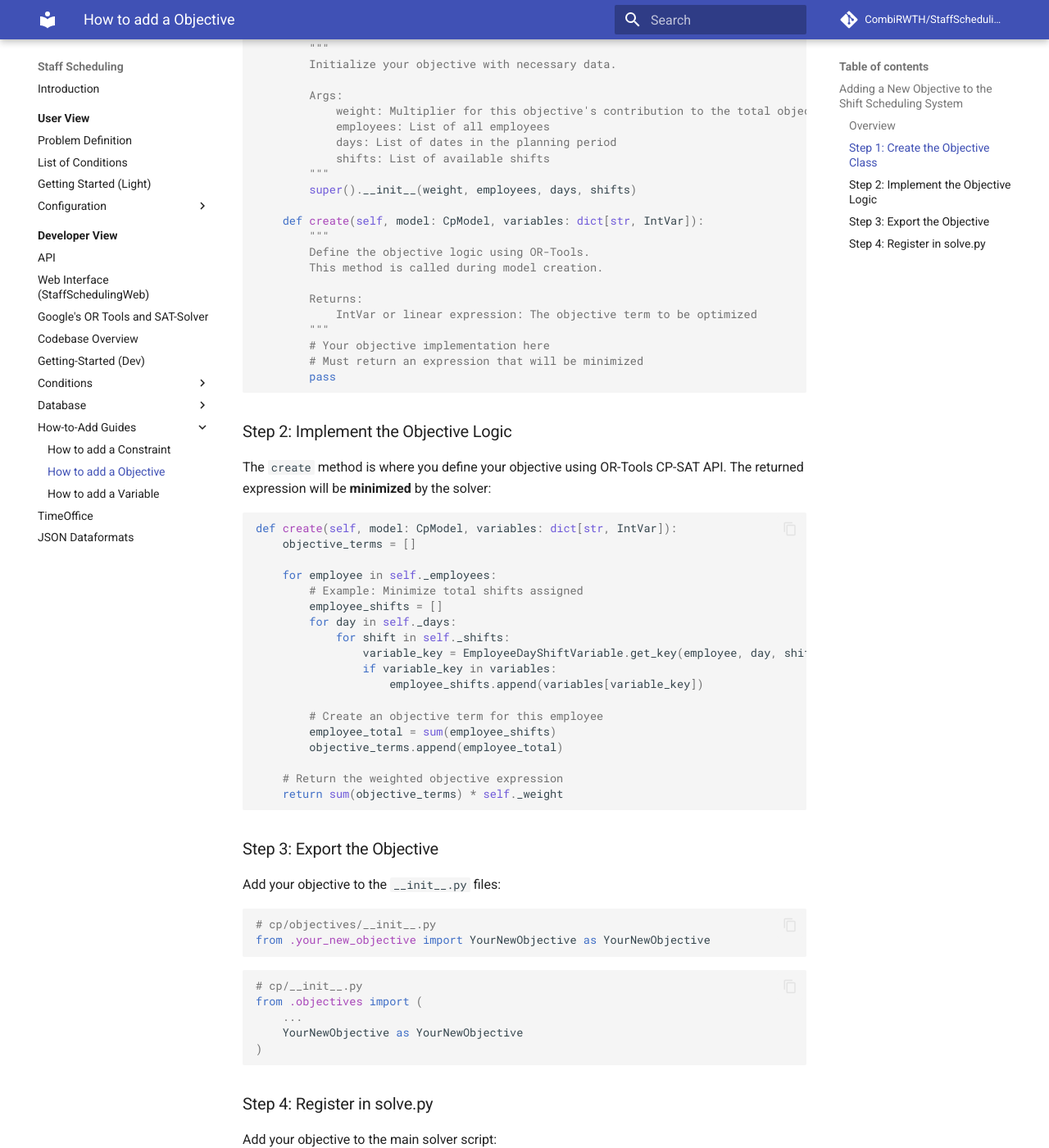
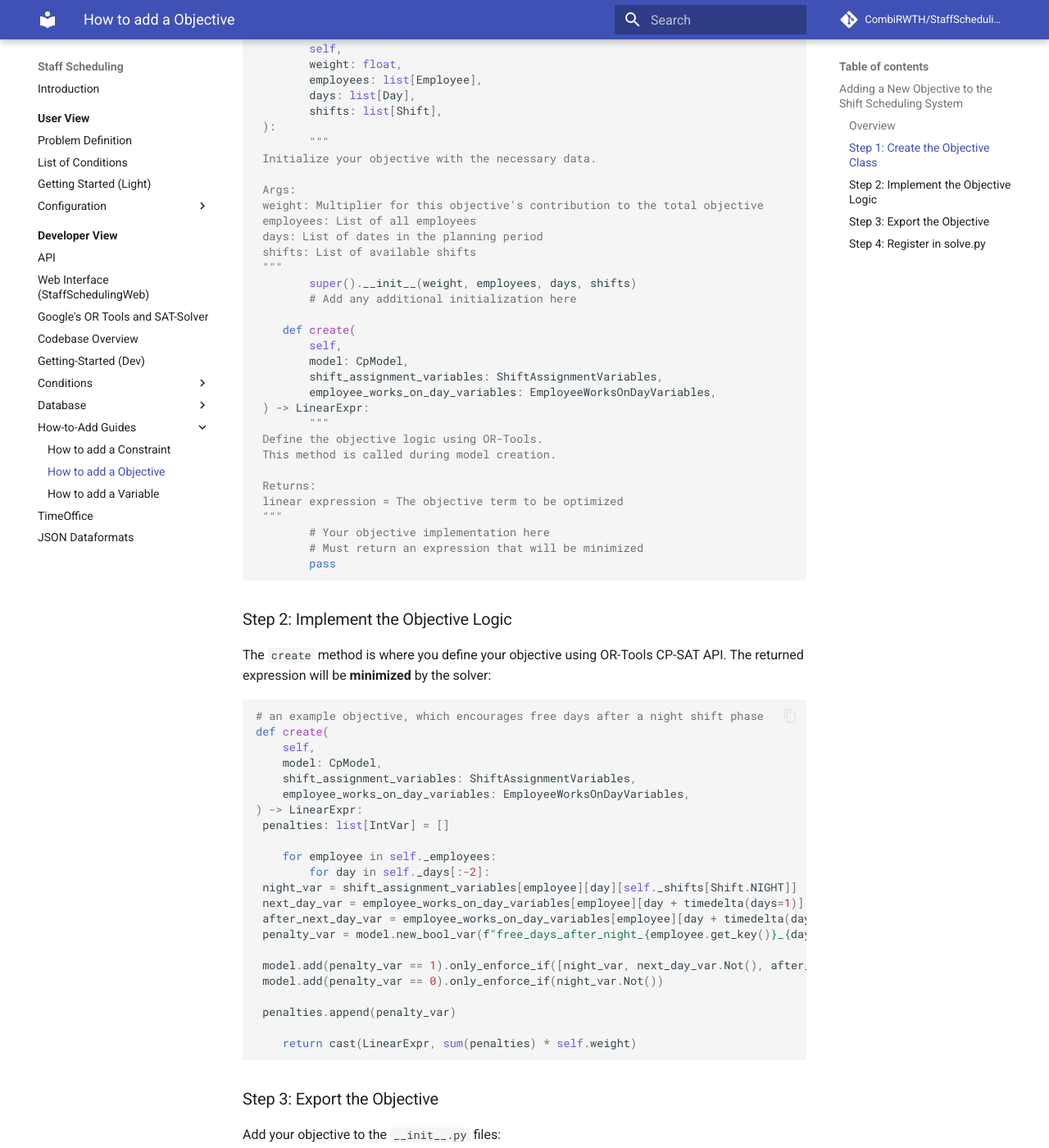
Before and after one commit to CombiRWTH/StaffScheduling, an MkDocs documentation site: the page built from docs/developer-view/how-to-add/how-to-add-objective.md, in a window 1280 px wide and 1400 px high, scrolled down 897 px. Shown: the whole window at 82% size. Built offline with MkDocs 1.6.1 and Material for MkDocs 9.7.7, drawn with Linux system fonts in a browser that asks for light colours; comment, search, counter and statistics services are not loaded; some of the changed text lies outside the part shown.

Commit message:
updated python references and rephrased a couple sentences (#283)

````diff
--- a/docs/developer-view/how-to-add/how-to-add-objective.md
+++ b/docs/developer-view/how-to-add/how-to-add-objective.md
@@ -12,47 +12,59 @@ Create a new Python file in the `cp/objectives/` directory:
 
 ```python
 # cp/objectives/your_new_objective.py
-from . import Objective
-from employee import Employee
-from day import Day
-from shift import Shift
-from ..variables import Variable, EmployeeDayShiftVariable
-from ortools.sat.python.cp_model import CpModel, IntVar
-import logging
+from ortools.sat.python.cp_model import CpModel, IntVar, LinearExpr
+
+from src.day import Day
+from src.employee import Employee
+from src.shift import Shift
+
+from ..variables import EmployeeWorksOnDayVariables, ShiftAssignmentVariables
+from .objective import Objective
 
 
 class YourNewObjective(Objective):
-    KEY = "your-objective-key"  # Unique identifier for CLI usage
+    @property
+    def KEY(self) -> str:
+        """
+ Returns a unique identifier of this class
+ """
+        return "a legacy artifact which usually carries the same name as the constraint."
 
-    def __init__(
-        self,
-        weight: float,
-        employees: list[Employee],
-        days: list[Day],
-        shifts: list[Shift],
-    ):
-        """
-        Initialize your objective with necessary data.
+    def __init__(
+        self,
+        weight: float,
+        employees: list[Employee],
+        days: list[Day],
+        shifts: list[Shift],
+ ):
+        """
+ Initialize your objective with the necessary data.
 
-        Args:
-            weight: Multiplier for this objective's contribution to the total objective
-            employees: List of all employees
-            days: List of dates in the planning period
-            shifts: List of available shifts
-        """
-        super().__init__(weight, employees, days, shifts)
+ Args:
+ weight: Multiplier for this objective's contribution to the total objective
+ employees: List of all employees
+ days: List of dates in the planning period
+ shifts: List of available shifts
+ """
+        super().__init__(weight, employees, days, shifts)
+        # Add any additional initialization here
 
-    def create(self, model: CpModel, variables: dict[str, IntVar]):
-        """
-        Define the objective logic using OR-Tools.
-        This method is called during model creation.
+    def create(
+        self,
+        model: CpModel,
+        shift_assignment_variables: ShiftAssignmentVariables,
+        employee_works_on_day_variables: EmployeeWorksOnDayVariables,
+ ) -> LinearExpr:
+        """
+ Define the objective logic using OR-Tools.
+ This method is called during model creation.
 
-        Returns:
-            IntVar or linear expression: The objective term to be optimized
-        """
-        # Your objective implementation here
-        # Must return an expression that will be minimized
-        pass
+ Returns:
+ linear expression = The objective term to be optimized
+ """
+        # Your objective implementation here
+        # Must return an expression that will be minimized
+        pass
 ```
 
 ## Step 2: Implement the Objective Logic
@@ -60,24 +72,28 @@ class YourNewObjective(Objective):
 The `create` method is where you define your objective using OR-Tools CP-SAT API. The returned expression will be **minimized** by the solver:
 
 ```python
-def create(self, model: CpModel, variables: dict[str, IntVar]):
-    objective_terms = []
+# an example objective, which encourages free days after a night shift phase
+def create(
+    self,
+    model: CpModel,
+    shift_assignment_variables: ShiftAssignmentVariables,
+    employee_works_on_day_variables: EmployeeWorksOnDayVariables,
+) -> LinearExpr:
+ penalties: list[IntVar] = []
 
-    for employee in self._employees:
-        # Example: Minimize total shifts assigned
-        employee_shifts = []
-        for day in self._days:
-            for shift in self._shifts:
-                variable_key = EmployeeDayShiftVariable.get_key(employee, day, shift)
-                if variable_key in variables:
-                    employee_shifts.append(variables[variable_key])
+    for employee in self._employees:
+        for day in self._days[:-2]:
+ night_var = shift_assignment_variables[employee][day][self._shifts[Shift.NIGHT]]
+ next_day_var = employee_works_on_day_variables[employee][day + timedelta(days=1)]
+ after_next_day_var = employee_works_on_day_variables[employee][day + timedelta(days=2)]
+ penalty_var = model.new_bool_var(f"free_days_after_night_{employee.get_key()}_{day}")
 
-        # Create an objective term for this employee
-        employee_total = sum(employee_shifts)
-        objective_terms.append(employee_total)
+ model.add(penalty_var == 1).only_enforce_if([night_var, next_day_var.Not(), after_next_day_var])
+ model.add(penalty_var == 0).only_enforce_if(night_var.Not())
 
-    # Return the weighted objective expression
-    return sum(objective_terms) * self._weight
+ penalties.append(penalty_var)
+
+    return cast(LinearExpr, sum(penalties) * self.weight)
 ```
 
 ## Step 3: Export the Objective
@@ -92,8 +108,8 @@ from .your_new_objective import YourNewObjective as YourNewObjective
 ```python
 # cp/__init__.py
 from .objectives import (
-    ...
-    YourNewObjective as YourNewObjective
+ ...
+ YourNewObjective as YourNewObjective
 )
 ```
 
````
Also changed, not shown: other parts of docs/developer-view/how-to-add/how-to-add-objective.md (+9 -12 lines), docs/developer-view/how-to-add/how-to-add-constraint.md (+50 -46 lines), docs/developer-view/how-to-add/how-to-add-variable.md (+19 -49 lines), docs/developer-view/how-to-add/index.md (+1 -1 lines).
